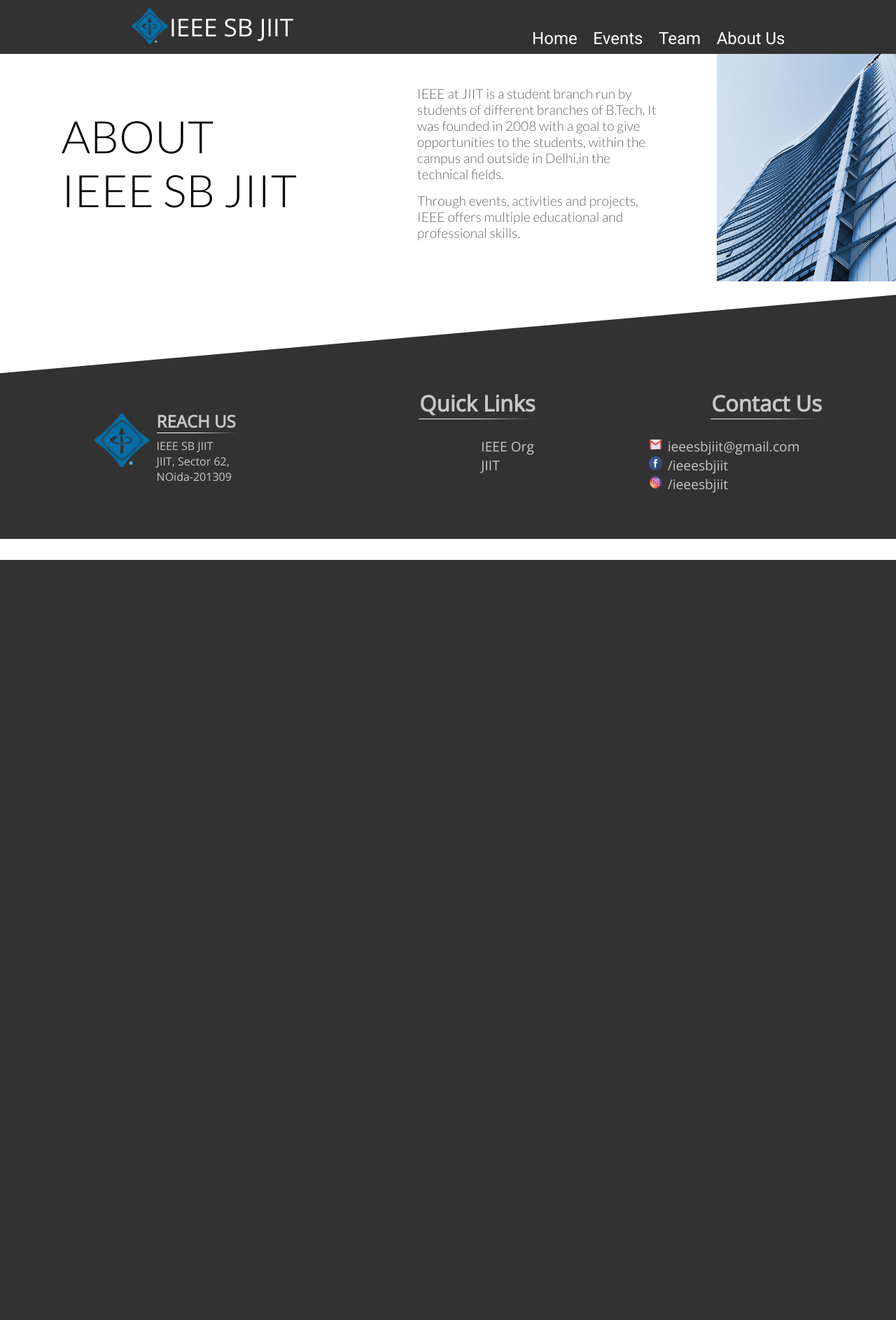
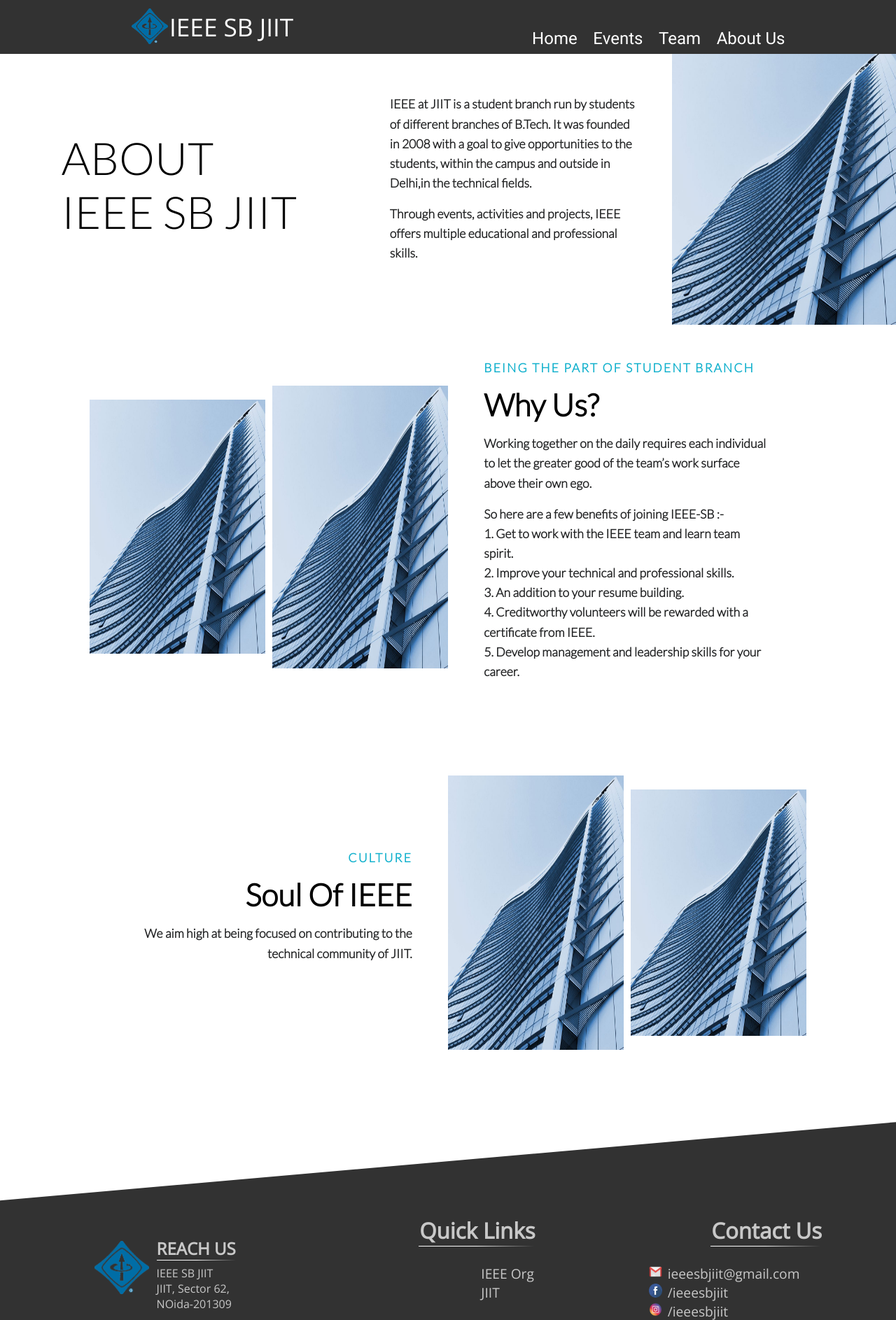
Before and after one commit to Himanshu-saini/ieeewebsite, a Django app: template ieeewebsite/apps/about/templates/about.html in a window 1280 px wide. Shown: the top 1886 px of the page at 70% size. Before the commit the page ends 800 px from the top, so only its background shows below. Run offline with Django 3.2, Linux system fonts and the light colour scheme; the template is opened without the code that fills it, so the values that code supplies are empty; style sheets or scripts are compiled from the project's sources; some libraries are stand-ins or nearby versions.

Commit message:
About page updated - 2 columns added

```diff
--- a/ieeewebsite/apps/about/static/about/stylesheets/about-style-sass.scss
+++ b/ieeewebsite/apps/about/static/about/stylesheets/about-style-sass.scss
@@ -10,46 +10,113 @@
         justify-content: flex-start;
         font-family: 'Lato', sans-serif;
         .body-column{
+            position:relative;
             width:100%;
-            min-height:40vh;
+            min-height:50vh;
+            // height:60vh;
             box-sizing: border-box;
-
             @media only screen and (max-width:600px){
                 font-size: .5em;
             }
             @media only screen and (min-width:600px){
                 font-size: 1em;
             }
-            .column-head{
+            .center-heading-col{
+                position:relative;
                 font-size:4em;
                 place-self: center;
-                // font-weight: 700;
             }
-            .column-content{
+            .content-container{
+                position:relative;
+                padding:10%;
                 display:flex;
-                flex-flow: column nowrap;
+                flex-flow:column nowrap;
                 justify-content: center;
-                font-size: 1.2em;
-                padding: 10% 15%;
-                color:rgb(100,100,100);
-                p{
-                    margin:2%;
+                .content-head{
+                    width:100%;
+                    display:flex;
+                    flex-flow:column nowrap;
+                    justify-content: center;
+                    p{
+                        font-weight: 700;
+                        margin:0 0 1rem 0;
+                    }
+                }
+                .small-heading{
+                    color:rgb(19, 177, 205);
+                    font-weight: 700;
+                    font-size: 1.1em;
+                    letter-spacing: .125rem;
+                    line-height: 1.2;
+
+                }
+                .large-heading{
+                    font-size: 2.75em;
+                    font-weight: 700;
+
+                }
+                .content{
+                    line-height: 1.6;
+                    font-size: 1.1em;
+                    font-weight: 700;
+                    width:100%;
+                    // margin:auto;
+                    color:rgb(34, 35, 36);
+                    p{
+                        margin:0 0 1rem 0;
+                    }
                 }
             }
-            .column-img{
+            .img-column{
                 height:100%;
                 img{
                     height:100%;
                     width: 100%;
                 }
             }
+            .image-grid-2{
+                // width:80%;
+                height:70%;
+                display:grid;
+                grid-template-columns: 49% 49%;
+                grid-column-gap: 2%;
+                align-self: center;
+            }
+            .image-grid-2:nth-child(odd){
+                .img-column:nth-child(1){
+                    height:90%;
+                    align-self: center;
+                }
+            }
+            .image-grid-2:nth-child(even){
+                .img-column:nth-child(2){
+                    height:90%;
+                    align-self: center;
+                }
+            }
         }
-        .horizontal-grid{
+
+        .horizontal-grid-2{
             display:grid;
-            grid-template-columns: 4fr 4fr 2fr;
-            place-content: center;;
-            // justify-content: flex-start;
-
+            width:80%;
+            height:70vh;
+            margin: auto;
+            grid-template-columns: 50% 50%;
+            >div:nth-child(1){
+                justify-self: right;
+                text-align: right;
+            }
+            >div:nth-child(2){
+                justify-self: left;
+                text-align: left;
+            }
+        }
+        .horizontal-grid-3{
+            display:grid;
+            grid-template-columns: 40% 35% 25%;
+            justify-content: center;
+            // place-content: center;
+            grid-gap:0;
         }
         .vertical-grid{
             display:flex;
--- a/ieeewebsite/apps/about/templates/about.html
+++ b/ieeewebsite/apps/about/templates/about.html
@@ -12,11 +12,12 @@
 
 {% block content %}
 <div class="body-container">
-    <div class="body-column horizontal-grid">
-        <div class="column-head">
+    <div class="body-column horizontal-grid-3">
+        <div class="center-heading-col">
             ABOUT<BR> IEEE&nbspSB&nbspJIIT
         </div>
-        <div class="column-content">
+        <div class="  content-container">
+            <div class="content">
                 <p>
                     IEEE at JIIT is a student branch run by students of different branches of B.Tech.
                     It was founded in 2008 with a goal to give opportunities to the students,
@@ -27,8 +28,67 @@
                     IEEE offers multiple educational and professional skills.
                 </p>
             </div>
-        <div class="column-img">
+        </div>
+        <div class=" img-column">
             <img src="{% static 'home/images/backgrounds/031.jpg' %}" />
+        </div>
+    </div>
+    <div class="body-column horizontal-grid-2">
+        <div class="image-grid-2">
+            <div class="img-column">
+                <img src="{% static 'home/images/backgrounds/031.jpg' %}" />
+            </div>
+            <div class="img-column">
+                <img src="{% static 'home/images/backgrounds/031.jpg' %}" />
+            </div>
+        </div>
+        <div class="content-container">
+            <div class="content-head">
+                <p class="small-heading">
+                    BEING THE PART OF STUDENT BRANCH
+                </p>
+                <p class="large-heading">
+                    Why Us?
+                </p>
+            </div>
+            <div class="content">
+                <p>
+                        Working together on the daily requires each individual to let the greater good of the team’s work surface above their own ego.
+                </p>
+                <p>
+                    So here are a few benefits of joining IEEE-SB :-
+                    <br>1. Get to work with the IEEE team and learn team spirit.
+                    <br>2. Improve your technical and professional skills.
+                    <br>3. An addition to your resume building.
+                    <br>4. Creditworthy volunteers will be rewarded with a certificate from IEEE.
+                    <br>5. Develop management and leadership skills for your career.
+                </p>
+            </div>
+        </div>
+    </div>
+    <div class="body-column horizontal-grid-2">
+        <div class="content-container">
+            <div class="content-head">
+                <p class="small-heading">
+                    CULTURE
+                </p>
+                <p class="large-heading">
+                    Soul Of IEEE
+                </p>
+            </div>
+            <div class="content">
+                <p>
+                    We aim high at being focused on contributing to the technical community of JIIT.
+                </p>
+            </div>
+        </div>
+        <div class="image-grid-2">
+            <div class="img-column">
+                <img src="{% static 'home/images/backgrounds/031.jpg' %}" />
+            </div>
+            <div class="img-column">
+                <img src="{% static 'home/images/backgrounds/031.jpg' %}" />
+            </div>
         </div>
     </div>
 </div>
```
Lines whose indentation alone changed are shown as unchanged.
